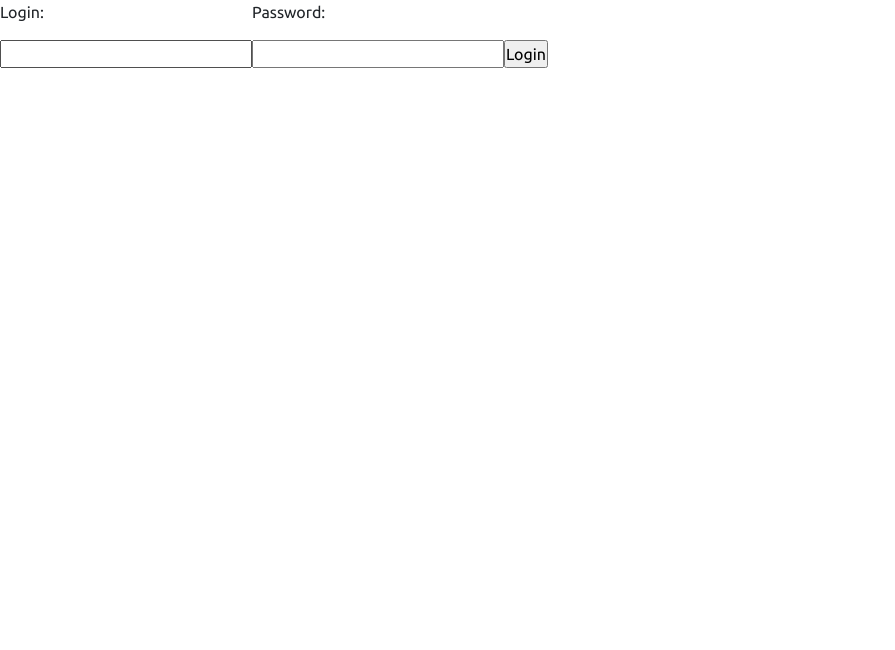
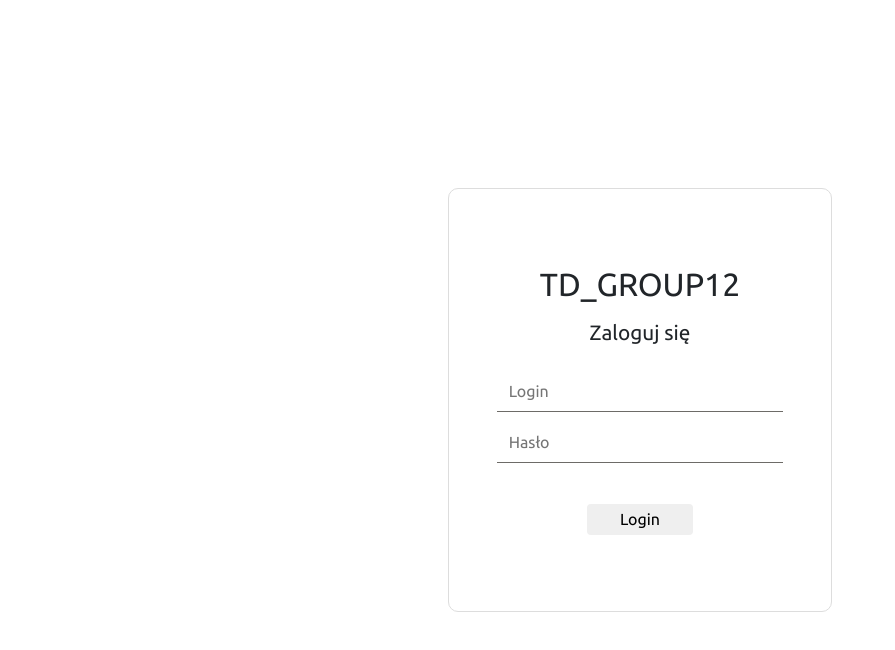
Before and after one commit to PawelCiupka/td_group12, a React (Create React App) app in the folder react-ui/: page /login in a window 1280 px wide. Shown: the top 650 px of the page, without its empty margins (0-895 px from the left). Built offline with nearby package versions, Linux system fonts and the light colour scheme.

Commit message:
Mail form styles + Login page styles.

```diff
--- a/react-ui/src/App.js
+++ b/react-ui/src/App.js
@@ -9,7 +9,6 @@ import {
 import Home from './Home';
 import Login from './Login';
 import GetGame from './GetGame';
-import Test from './components/mail-form';
 
 
 // Routing class
@@ -22,7 +21,6 @@ class App extends Component {
           <Route exact path="/" component={Home} />
           <Route path="/login" component={Login} />
           <Route path="/getgame" component={GetGame} />
-          <Route path="/test" component={Test} />
 
         </>
       </Router>
--- a/react-ui/src/Home.js
+++ b/react-ui/src/Home.js
@@ -1,6 +1,6 @@
 import React, { Component } from 'react';
 import {Link} from 'react-router-dom';
-import './styles/Home.css';
+import './styles/style.css';
 import './components/mail-form';
 
 import photo1 from './images/5.png';
@@ -46,30 +46,30 @@ class Home extends Component {
 
         <div className="row third">
 
-          <div id="carouselExampleIndicators" class="carousel slide" data-ride="carousel">
-            <ol class="carousel-indicators">
-              <li data-target="#carouselExampleIndicators" data-slide-to="0" class="active"></li>
+          <div id="carouselExampleIndicators" className="carousel slide" data-ride="carousel">
+            <ol className="carousel-indicators">
+              <li data-target="#carouselExampleIndicators" data-slide-to="0" className="active"></li>
               <li data-target="#carouselExampleIndicators" data-slide-to="1"></li>
               <li data-target="#carouselExampleIndicators" data-slide-to="2"></li>
             </ol>
-            <div class="carousel-inner">
-              <div class="carousel-item active">
-                <img class="d-block w-100" src={photo1} alt="First slide" />
+            <div className="carousel-inner">
+              <div className="carousel-item active">
+                <img className="d-block w-100" src={photo1} alt="First slide" />
               </div>
-              <div class="carousel-item">
-                <img class="d-block w-100" src={photo2} alt="Second slide" />
+              <div className="carousel-item">
+                <img className="d-block w-100" src={photo2} alt="Second slide" />
               </div>
-              <div class="carousel-item">
-                <img class="d-block w-100" src={photo3} alt="Third slide" />
+              <div className="carousel-item">
+                <img className="d-block w-100" src={photo3} alt="Third slide" />
               </div>
             </div>
-            <a class="carousel-control-prev" href="#carouselExampleIndicators" role="button" data-slide="prev">
-              <span class="carousel-control-prev-icon" aria-hidden="true"></span>
-              <span class="sr-only">Previous</span>
+            <a className="carousel-control-prev" href="#carouselExampleIndicators" role="button" data-slide="prev">
+              <span className="carousel-control-prev-icon" aria-hidden="true"></span>
+              <span className="sr-only">Previous</span>
             </a>
-            <a class="carousel-control-next" href="#carouselExampleIndicators" role="button" data-slide="next">
-              <span class="carousel-control-next-icon" aria-hidden="true"></span>
-              <span class="sr-only">Next</span>
+            <a className="carousel-control-next" href="#carouselExampleIndicators" role="button" data-slide="next">
+              <span className="carousel-control-next-icon" aria-hidden="true"></span>
+              <span className="sr-only">Next</span>
             </a>
           </div>
 
@@ -138,10 +138,9 @@ class Home extends Component {
             <p className="textBreak"></p>
             <p className="footerText">
               Zapraszamy na naszego GitHuba! :) <br></br>
-              <a href="https://github.com/CinU331/TD_Grupa12"><i class="fab fa-github"></i> TD_Grupa12</a>
+              <a href="https://github.com/CinU331/TD_Grupa12"><i className="fab fa-github"></i> TD_Grupa12</a>
             </p>
             <p className="loginLink"><Link to="/login">Zaloguj</Link></p>
-            <p className="loginLink"><Link to="/test">Wyślij do nas maila!</Link></p>
           </div>
           <div className="col-sm-1"></div>
 
--- a/react-ui/src/Login.js
+++ b/react-ui/src/Login.js
@@ -1,12 +1,14 @@
 import React, { Component } from 'react';
-import './styles/Login.css';
+import axios from "axios";
+import './styles/style.css';
 
 class Login extends Component {
     constructor(props) {
         super(props);
         this.state = {
             login: "",
-            password: ""
+            password: "",
+            gameTitle: 'TD_GROUP12'
         };
 
         this.handleLoginChange = this.handleLoginChange.bind(this);
@@ -31,21 +33,19 @@ class Login extends Component {
 
     render() {
         return (
-            <>
-                <div className="Login">
-                    <form onSubmit={this.handleSubmit}>
-                        <label>
-                            <p>Login:</p>
-                            <p><input type="text" value={this.state.login} onChange={this.handleLoginChange}></input></p>
-                        </label>
-                        <label>
-                            <p>Password:</p>
-                            <p><input type="password" value={this.state.password} onChange={this.handlePasswordChange}></input></p>
-                        </label>
-                        <input type="submit" value="Login"></input>
-                    </form>
-                </div>
-            </>
+            <section className="Login">
+                <form className="login-form" onSubmit={this.handleSubmit}>
+                    <h1>{this.state.gameTitle}</h1>
+                    <h2>Zaloguj się</h2>
+                    <label>
+                        <input type="text" placeholder="Login" value={this.state.login} onChange={this.handleLoginChange}></input>
+                    </label>
+                    <label>
+                        <input type="password" placeholder="Hasło" value={this.state.password} onChange={this.handlePasswordChange}></input>
+                    </label>
+                    <input className="LoginButton" type="submit" value="Login"></input>
+                </form>
+            </section>
         )
     }
 }
--- a/react-ui/src/components/mail-form.js
+++ b/react-ui/src/components/mail-form.js
@@ -74,22 +74,22 @@ class MailForm extends Component {
                     <form onSubmit={this.handleSubmit}>
                         <label>
                             <div className="inputField" id="firstnameField">
-                                <input placeholder="Imię" type="text" value={this.state.firstname} name="firstname" onChange={this.handleFirstnameChange}></input>
+                                <input placeholder="Imię" type="text" value={this.state.firstname} name="" onChange={this.handleFirstnameChange}></input>
                             </div>
                         </label>
                         <label>
                             <div className="inputField" id="lastnameField">
-                                <input placeholder="Nazwisko" type="text" value={this.state.lastname} name="lastname" onChange={this.handleLastnameChange}></input>
+                                <input placeholder="Nazwisko" type="text" value={this.state.lastname} name="" onChange={this.handleLastnameChange}></input>
                             </div>
                         </label>
                         <label>
                             <div className="inputField">
-                                <input placeholder='Email' type="text" value={this.state.mail} name="mail" onChange={this.handleMailChange}></input>
+                                <input placeholder='Email' type="email" value={this.state.mail} name="" onChange={this.handleMailChange}></input>
                             </div>
                         </label>
                         <label>
                             <div className="inputField">
-                                <textarea placeholder="Wiadomość" type="text" value={this.state.message} name="message" onChange={this.handleMessageChange}></textarea>
+                                <textarea placeholder="Wiadomość" type="text" value={this.state.message} name="" onChange={this.handleMessageChange}></textarea>
                             </div>
                         </label>
                         <label>
--- a/react-ui/src/styles/Login.css
+++ /dev/null
@@ -1,13 +0,0 @@
-.Login {
-    height: 100vh;
-    width: 100vw;
-    padding: 0;
-    margin: 0;
-}
-
-.row {
-    width: 100%;
-    margin: 0 0 0 0;
-    padding: 0 0 0 0;
-
-}
--- a/react-ui/src/styles/components/mail-form.css
+++ b/react-ui/src/styles/components/mail-form.css
@@ -18,16 +18,28 @@
 .MailForm .inputField input, .MailForm .inputField textarea {
     width: 80%;
 
-    border: 0.1rem solid #212529;
-    border-radius: 5px;
+    border: 0;
+    border-bottom: 0.1rem solid #212529;
 
     padding: 2vh 1vw;
 
-    color: #212529;
+    color: #ddd;
+    background: rgba(0, 0, 0, 0);
+    transition-duration: 0.5s;
 }
 
 .MailForm .inputField input::placeholder, .MailForm .inputField textarea::placeholder {
-    color:#aaa;;
+    color:#ddd;
+}
+
+.MailForm .inputField textarea {
+    min-height: 3rem;
+}
+
+.MailForm .inputField input:focus, .MailForm .inputField textarea:focus {
+    outline-width: 0;
+    background: rgba(0, 0, 0, 0.1);
+    border-bottom: 0.1rem solid #816732;
 }
 
 .MailForm .inputField textarea{
--- a/react-ui/src/styles/Home.css
+++ b/react-ui/src/styles/style.css
@@ -1,3 +1,5 @@
+/* HOME SECTION */
+
 .Home {
   min-height: 100vh;
   max-width: 100vw;
@@ -182,3 +184,89 @@ footer {
     font-size: 1.5rem;
   }
 }
+
+
+
+
+
+
+
+
+
+/* LOGIN SECTION */
+.Login {
+  width: 100vw;
+  height: 100vh;
+
+  display: flex;
+  align-items: center;
+  justify-content: center;
+}
+
+.login-form {
+  width: 80%;
+  height: auto;
+
+  padding: 8% 6%;
+
+  text-align: center;
+
+}
+
+.login-form h1 {
+  font-size: 2rem;
+  height: 3rem;
+}
+
+.login-form h2 {
+  font-size: 1.3rem;
+  height: 2.6rem;
+}
+
+.login-form label {
+  width: 100%;
+  margin: 0 0 0.6rem 0;
+}
+
+.login-form input {
+  width: 95%;
+  padding: 0.5rem 0.7rem;
+  border: 0;
+  border-bottom: 0.1rem solid #6d6b67;
+  transition-duration: 0.5s;
+}
+
+.login-form input:focus {
+  outline-width: 0;
+  background: rgba(0, 0, 0, 0.1);
+  border-radius: 5px;
+}
+
+.LoginButton {
+  width: 30% !important;
+  padding: 0.2rem 0.5rem !important;
+  margin: 2rem 0 0 0;
+  border-radius: 4px;
+  border: 0 !important;
+  transition-duration: 0.5s;
+}
+
+.LoginButton:hover {
+  background: rgba(0, 0, 0, 0.2);
+}
+
+@media (min-width: 768px) {
+  .login-form {
+    width: 30%;
+    padding: 6% 1%;
+
+    border-radius: 10px;
+    border: 1px solid #ddd;
+  }
+
+  .login-form input {
+    width: 80%;
+  }
+
+
+}
```
Also changed, not shown: 1 other file (tests, documents, lock files or other folders).
